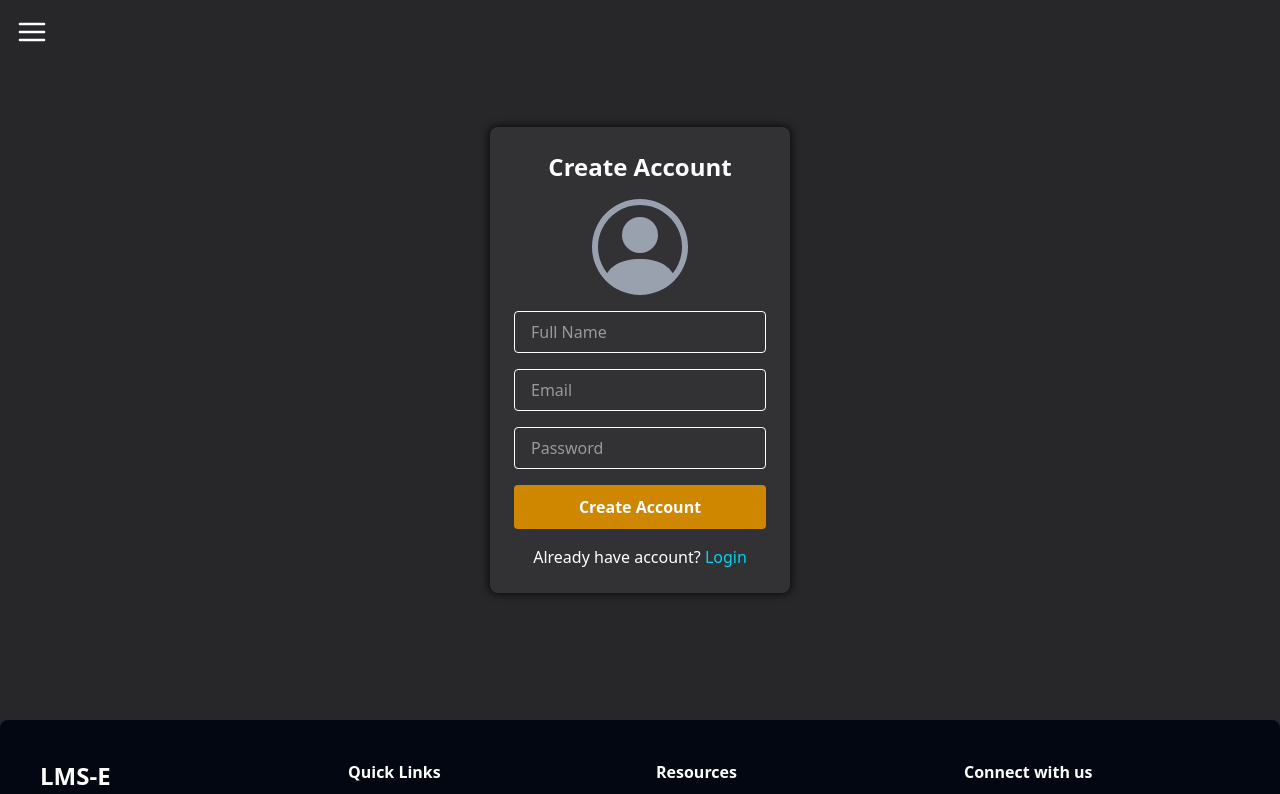
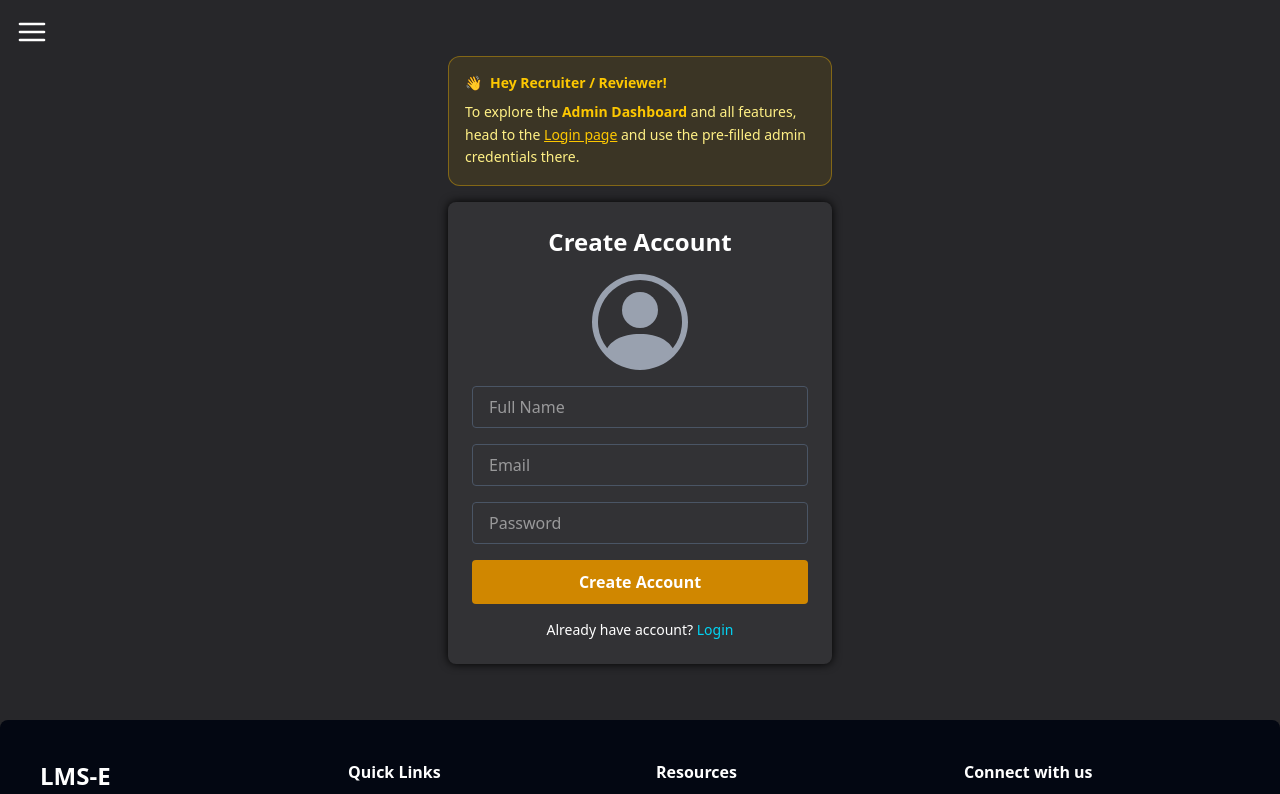
Before and after one commit to Puneetwhy/LMS-E, a React (Vite) app in the folder client/: page /signup in a window 1280 px wide. Shown: the top 794 px of the page. Built offline with nearby package versions, Linux system fonts and the light colour scheme.

Commit message:
Enhance Signup form with loading state and styling
Added loading state for form submission and improved UI elements.

```diff
--- a/client/src/pages/Signup.jsx
+++ b/client/src/pages/Signup.jsx
@@ -12,6 +12,7 @@ const Signup = () => {
   const navigate = useNavigate();
 
   const [previewImage, setPreviewImage] = useState("");
+  const [isSubmitting, setIsSubmitting] = useState(false);
   const [signupData, setSignupData] = useState({
     fullName: "",
     email: "",
@@ -27,12 +28,10 @@ const Signup = () => {
   const handleImage = (e) => {
     const file = e.target.files[0];
     if (!file) return;
-
     if (file.size > 2 * 1024 * 1024) {
       toast.error("Image size should be less than 2MB");
       return;
     }
-
     setSignupData({ ...signupData, avatar: file });
     const reader = new FileReader();
     reader.readAsDataURL(file);
@@ -41,12 +40,10 @@ const Signup = () => {
 
   const createNewAccount = async (e) => {
     e.preventDefault();
-
     if (!signupData.fullName || !signupData.email || !signupData.password) {
       toast.error("All fields are required");
       return;
     }
-
     if (signupData.fullName.length < 5) {
       toast.error("Name must be at least 5 characters");
       return;
@@ -66,19 +63,41 @@ const Signup = () => {
     formData.append("password", signupData.password);
     if (signupData.avatar) formData.append("avatar", signupData.avatar);
 
-    const res = await dispatch(createAccount(formData));
-
-    if (res?.payload?.success) {
-      navigate("/");
+    try {
+      setIsSubmitting(true);
+      const res = await dispatch(createAccount(formData));
+      if (res?.payload?.success) {
+        // Save token for Bearer auth fallback
+        if (res.payload.token) {
+          localStorage.setItem("token", res.payload.token);
+        }
+        navigate("/");
+      }
+    } finally {
+      setIsSubmitting(false);
     }
   };
 
   return (
     <HomeLayout>
-      <div className="flex items-center justify-center min-h-[90vh]">
+      <div className="flex flex-col items-center justify-center min-h-[90vh] gap-4 px-4 py-8">
+
+        {/* ===== RECRUITER NOTICE BANNER ===== */}
+        <div className="w-[90%] sm:w-[70%] md:w-[50%] lg:w-96 bg-yellow-500/10 border border-yellow-500/40 rounded-xl p-4 text-sm text-yellow-300">
+          <p className="font-bold text-yellow-400 mb-2 flex items-center gap-2">
+            <span>👋</span> Hey Recruiter / Reviewer!
+          </p>
+          <p className="text-yellow-200 leading-relaxed">
+            To explore the <span className="font-semibold text-yellow-400">Admin Dashboard</span> and all features, head to the{" "}
+            <Link to="/login" className="underline text-yellow-400 hover:text-yellow-300">Login page</Link>{" "}
+            and use the pre-filled admin credentials there.
+          </p>
+        </div>
+
+        {/* ===== SIGNUP FORM ===== */}
         <form
           onSubmit={createNewAccount}
-          className="flex flex-col gap-4 p-6 text-white w-[90%] sm:w-[70%] md:w-[50%] lg:w-1/4 shadow-[0_0_10px_black] rounded-lg bg-white/5"
+          className="flex flex-col gap-4 p-6 text-white w-[90%] sm:w-[70%] md:w-[50%] lg:w-96 shadow-[0_0_10px_black] rounded-lg bg-white/5"
         >
           <h1 className="text-2xl font-bold text-center">Create Account</h1>
 
@@ -91,13 +110,12 @@ const Signup = () => {
           </label>
           <input type="file" id="avatar" className="hidden" accept=".jpg,.jpeg,.png" onChange={handleImage} />
 
-          {/* Other fields same as before with autoComplete */}
           <input
             type="text"
             name="fullName"
             placeholder="Full Name"
             autoComplete="name"
-            className="bg-transparent px-4 py-2 border rounded focus:border-yellow-500"
+            className="bg-transparent px-4 py-2 border border-gray-600 rounded focus:border-yellow-500 outline-none"
             onChange={handleInput}
             value={signupData.fullName}
           />
@@ -107,7 +125,7 @@ const Signup = () => {
             name="email"
             placeholder="Email"
             autoComplete="email"
-            className="bg-transparent px-4 py-2 border rounded focus:border-yellow-500"
+            className="bg-transparent px-4 py-2 border border-gray-600 rounded focus:border-yellow-500 outline-none"
             onChange={handleInput}
             value={signupData.email}
           />
@@ -117,18 +135,22 @@ const Signup = () => {
             name="password"
             placeholder="Password"
             autoComplete="new-password"
-            className="bg-transparent px-4 py-2 border rounded focus:border-yellow-500"
+            className="bg-transparent px-4 py-2 border border-gray-600 rounded focus:border-yellow-500 outline-none"
             onChange={handleInput}
             value={signupData.password}
           />
 
-          <button type="submit" className="bg-yellow-600 py-2.5 rounded font-semibold hover:bg-yellow-500">
-            Create Account
+          <button
+            type="submit"
+            disabled={isSubmitting}
+            className="bg-yellow-600 py-2.5 rounded font-semibold hover:bg-yellow-500 transition disabled:opacity-50 disabled:cursor-not-allowed"
+          >
+            {isSubmitting ? "Creating..." : "Create Account"}
           </button>
 
-          <p className="text-center">
+          <p className="text-center text-sm">
             Already have account?{" "}
-            <Link to="/login" className="text-cyan-400">Login</Link>
+            <Link to="/login" className="text-cyan-400 hover:underline">Login</Link>
           </p>
         </form>
       </div>
```
